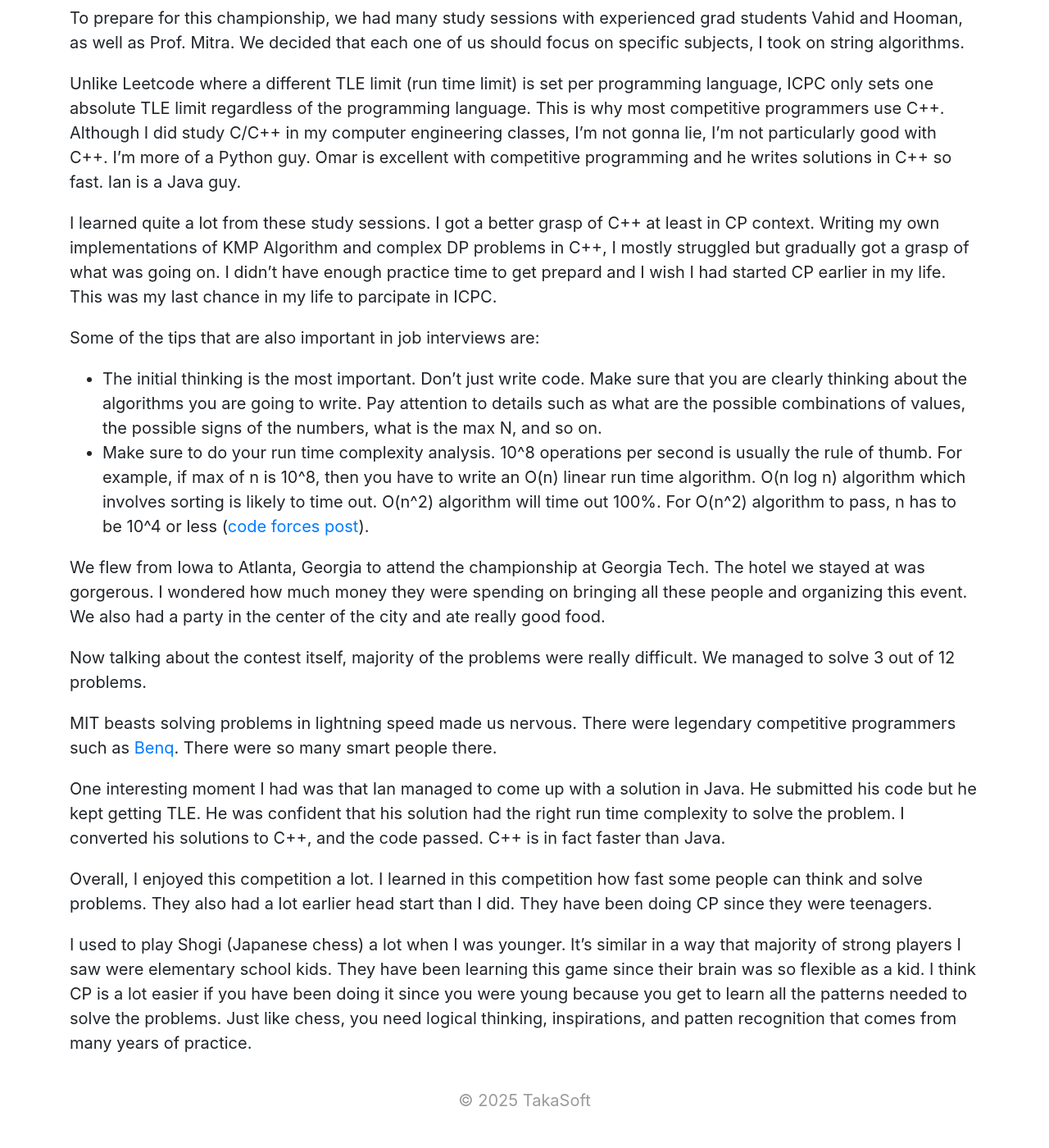
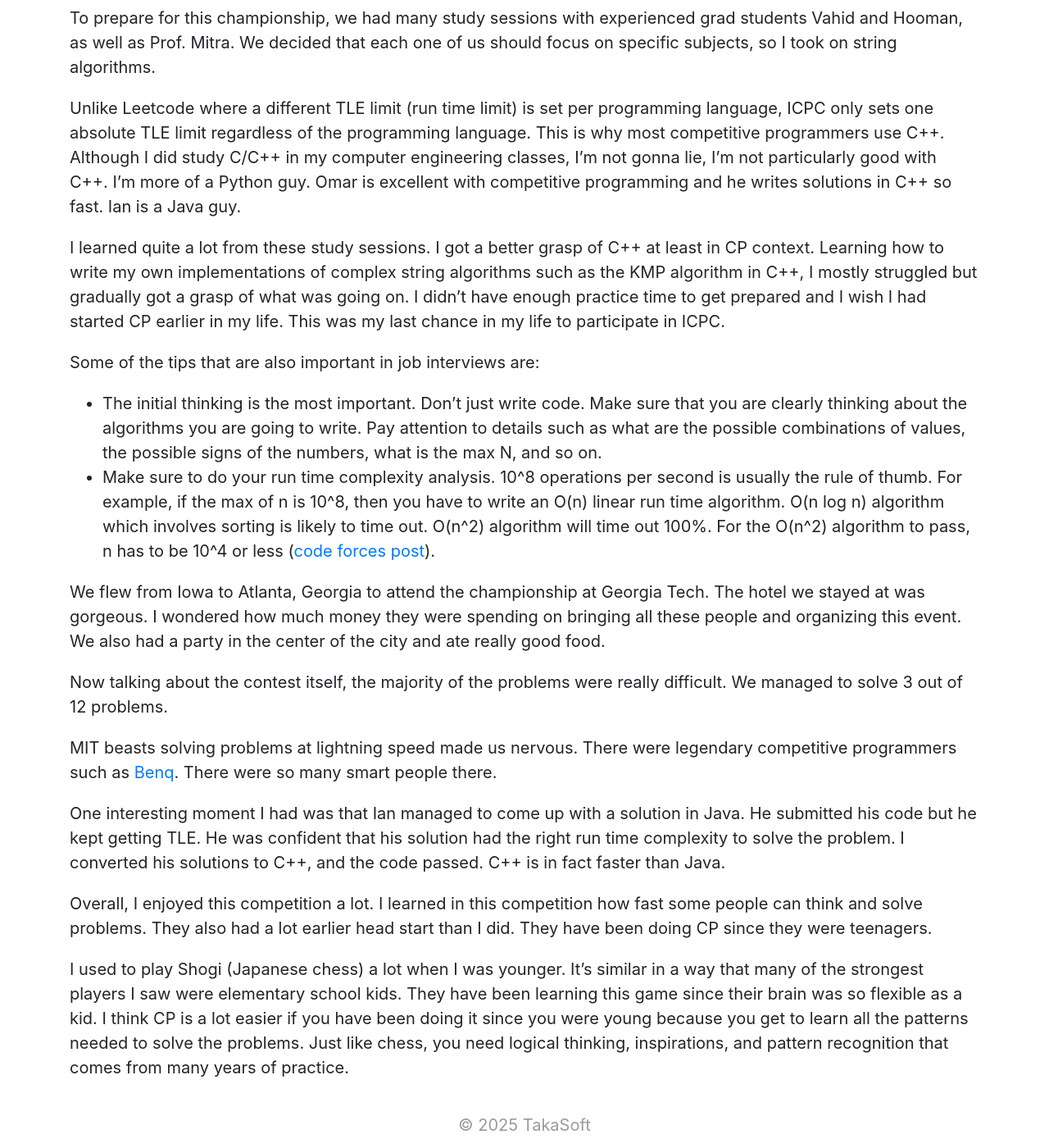
Before and after one commit to takasoft/takasoft.github.io, a Jekyll site: the page built from _posts/2020-02-26-icpc-na-championship.md, in a window 1280 px wide and 1400 px high, scrolled down 473 px. Shown: the whole window at 82% size. Built offline with Jekyll 4.4.1, drawn with Linux system fonts in a browser that asks for light colours; before the commit the page ends 1850 px from its top, so only the background shows below that.

Commit message:
update 2020-02-26-icpc-na-championship.md

```diff
--- a/_posts/2020-02-26-icpc-na-championship.md
+++ b/_posts/2020-02-26-icpc-na-championship.md
@@ -9,25 +9,25 @@ My team won the North Central regional competition ([Iowa State news](https://ww
 
 The championship was held on 20-22 February, 2020. [Here's the official result](https://nac.icpc.global/history/year2020/).
 
-To prepare for this championship, we had many study sessions with experienced grad students Vahid and Hooman, as well as Prof. Mitra. We decided that each one of us should focus on specific subjects, I took on string algorithms.
+To prepare for this championship, we had many study sessions with experienced grad students Vahid and Hooman, as well as Prof. Mitra. We decided that each one of us should focus on specific subjects, so I took on string algorithms.
 
 Unlike Leetcode where a different TLE limit (run time limit) is set per programming language, ICPC only sets one absolute TLE limit regardless of the programming language. This is why most competitive programmers use C++. Although I did study C/C++ in my computer engineering classes, I'm not gonna lie, I'm not particularly good with C++. I'm more of a Python guy. Omar is excellent with competitive programming and he writes solutions in C++ so fast. Ian is a Java guy.
 
-I learned quite a lot from these study sessions. I got a better grasp of C++ at least in CP context. Writing my own implementations of KMP Algorithm and complex DP problems in C++, I mostly struggled but gradually got a grasp of what was going on. I didn't have enough practice time to get prepard and I wish I had started CP earlier in my life. This was my last chance in my life to parcipate in ICPC.
+I learned quite a lot from these study sessions. I got a better grasp of C++ at least in CP context. Learning how to write my own implementations of complex string algorithms such as the KMP algorithm in C++, I mostly struggled but gradually got a grasp of what was going on. I didn't have enough practice time to get prepared and I wish I had started CP earlier in my life. This was my last chance in my life to participate in ICPC.
 
 Some of the tips that are also important in job interviews are:
 
 - The initial thinking is the most important. Don't just write code. Make sure that you are clearly thinking about the algorithms you are going to write. Pay attention to details such as what are the possible combinations of values, the possible signs of the numbers, what is the max N, and so on.
-- Make sure to do your run time complexity analysis. 10^8 operations per second is usually the rule of thumb. For example, if max of n is 10^8, then you have to write an O(n) linear run time algorithm. O(n log n) algorithm which involves sorting is likely to time out. O(n^2) algorithm will time out 100%. For O(n^2) algorithm to pass, n has to be 10^4 or less ([code forces post](https://codeforces.com/blog/entry/21344)).
+- Make sure to do your run time complexity analysis. 10^8 operations per second is usually the rule of thumb. For example, if the max of n is 10^8, then you have to write an O(n) linear run time algorithm. O(n log n) algorithm which involves sorting is likely to time out. O(n^2) algorithm will time out 100%. For the O(n^2) algorithm to pass, n has to be 10^4 or less ([code forces post](https://codeforces.com/blog/entry/21344)).
 
-We flew from Iowa to Atlanta, Georgia to attend the championship at Georgia Tech. The hotel we stayed at was gorgerous. I wondered how much money they were spending on bringing all these people and organizing this event. We also had a party in the center of the city and ate really good food.
+We flew from Iowa to Atlanta, Georgia to attend the championship at Georgia Tech. The hotel we stayed at was gorgeous. I wondered how much money they were spending on bringing all these people and organizing this event. We also had a party in the center of the city and ate really good food.
 
-Now talking about the contest itself, majority of the problems were really difficult. We managed to solve 3 out of 12 problems.
+Now talking about the contest itself, the majority of the problems were really difficult. We managed to solve 3 out of 12 problems.
 
-MIT beasts solving problems in lightning speed made us nervous. There were legendary competitive programmers such as [Benq](https://codeforces.com/profile/Benq). There were so many smart people there.
+MIT beasts solving problems at lightning speed made us nervous. There were legendary competitive programmers such as [Benq](https://codeforces.com/profile/Benq). There were so many smart people there.
 
 One interesting moment I had was that Ian managed to come up with a solution in Java. He submitted his code but he kept getting TLE. He was confident that his solution had the right run time complexity to solve the problem. I converted his solutions to C++, and the code passed. C++ is in fact faster than Java.
 
 Overall, I enjoyed this competition a lot. I learned in this competition how fast some people can think and solve problems. They also had a lot earlier head start than I did. They have been doing CP since they were teenagers.
 
-I used to play Shogi (Japanese chess) a lot when I was younger. It's similar in a way that majority of strong players I saw were elementary school kids. They have been learning this game since their brain was so flexible as a kid. I think CP is a lot easier if you have been doing it since you were young because you get to learn all the patterns needed to solve the problems. Just like chess, you need logical thinking, inspirations, and patten recognition that comes from many years of practice.
+I used to play Shogi (Japanese chess) a lot when I was younger. It's similar in a way that many of the strongest players I saw were elementary school kids. They have been learning this game since their brain was so flexible as a kid. I think CP is a lot easier if you have been doing it since you were young because you get to learn all the patterns needed to solve the problems. Just like chess, you need logical thinking, inspirations, and pattern recognition that comes from many years of practice.
```
